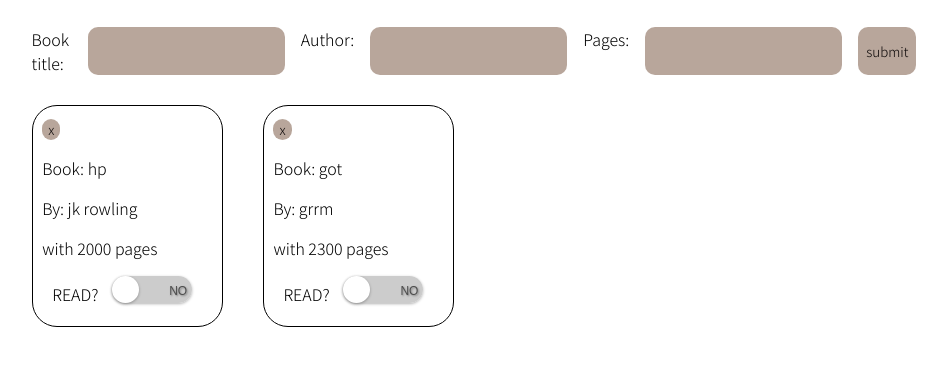
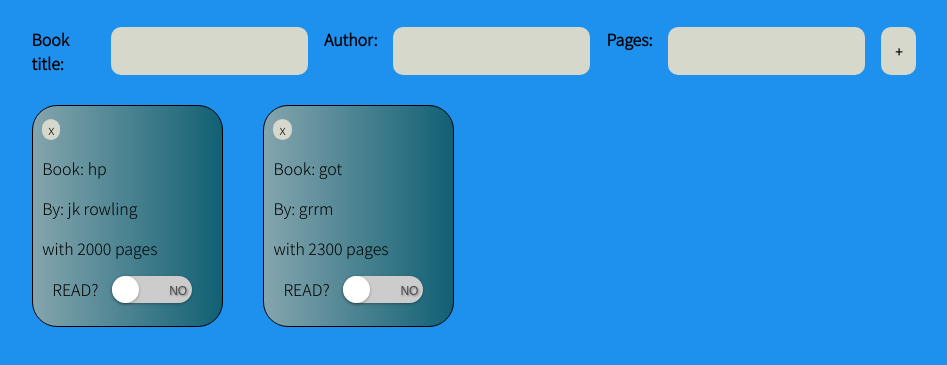
Before and after one commit to copypastemaster/library-app, a plain HTML site: page index.html in a window 1280 px wide. Shown: the part 249-614 px from the top of the page, without its empty margins (166-1113 px from the left). Drawn offline with Linux system fonts and the light colour scheme; a web font is replaced by a local one.

Commit message:
initial styling added

```diff
--- a/index.html
+++ b/index.html
@@ -25,14 +25,13 @@
                id="title"
                name="title"
                maxlength="40"
-               required >
+                >
 
         <label for="author">Author:</label>
         <input type="text"
                id="author"
                name="author"
-               maxlength="40"
-               required >
+               maxlength="40">
 
         <label for="page">Pages:</label>
         <input type="number"
@@ -42,7 +41,7 @@
                required >
 
         <input type="submit"
-               value="submit"
+               value="  +  "
                id="submits">
       </form>
 
--- a/script.js
+++ b/script.js
@@ -103,7 +103,7 @@ function displayBook(arr) {
     span2.setAttribute('data-on', 'YES');
     span2.setAttribute('data-off', 'NO');
     span3.innerText = 'READ?';
-    span3.style = 'position: relative; right: 60px; bottom: 10px;';
+    span3.style = 'position: relative; right: 60px; bottom: 15px;';
 
     toggles.appendChild(inputs);
     toggles.appendChild(span1);
--- a/style.css
+++ b/style.css
@@ -2,6 +2,10 @@
 
 * {
   font-family: 'Noto Sans JP', sans-serif
+}
+
+body {
+  background-color: rgb(30, 144, 238);
 }
 
 /* toggle */
@@ -111,9 +115,13 @@
   gap: 30px;
 }
 
+form label {
+  font-weight: 600;
+}
+
 #main input {
   border-radius: 10px;
-  background-color: rgb(184, 166, 155);
+  background-color: rgb(213, 216, 202);
   border: none;
   color: rgb(10, 6, 6);
 }
@@ -124,6 +132,7 @@
 
 input[type=submit] {
   padding: 0.5rem;
+  font-weight: 600;
 }
 
 #header > h2 {
@@ -152,4 +161,5 @@ input[type=submit] {
   padding: 0.6rem;
   border-radius: 25px;
   border: 1px solid;
+  background: linear-gradient(to right, rgb(132, 165, 173), rgb(17, 96, 116));
 }
```
